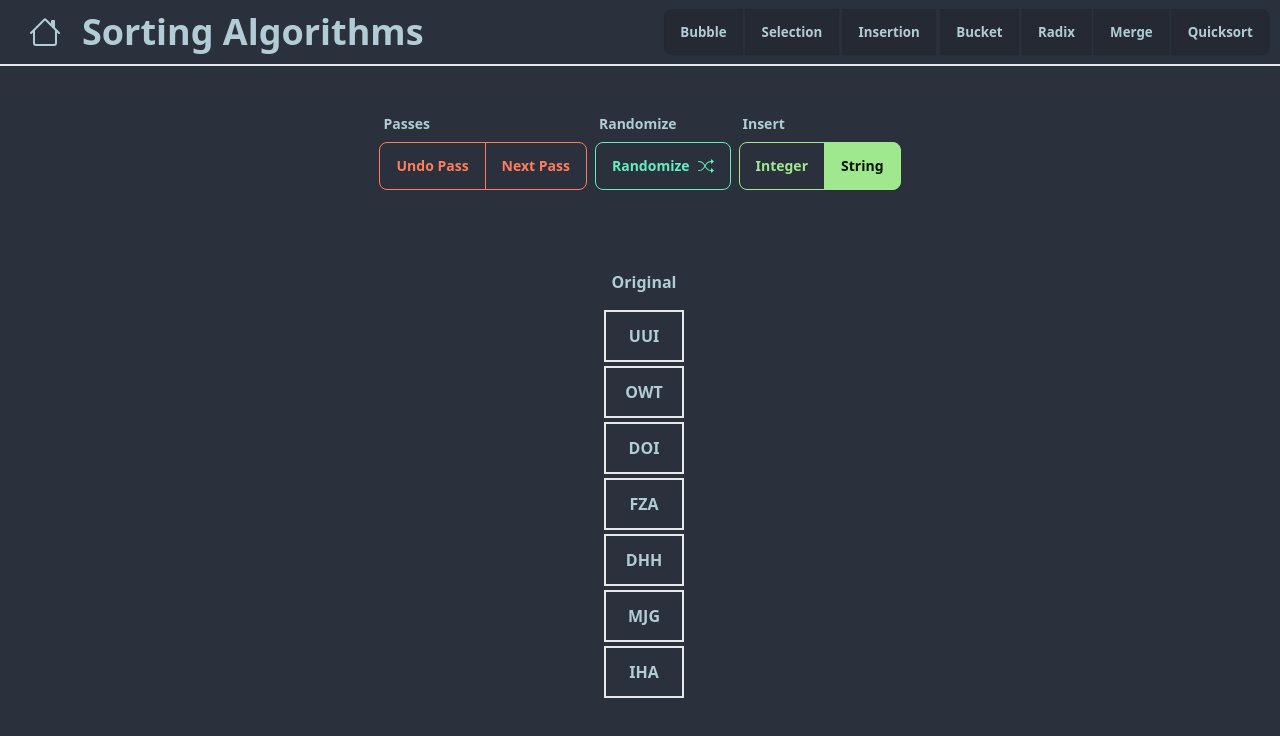
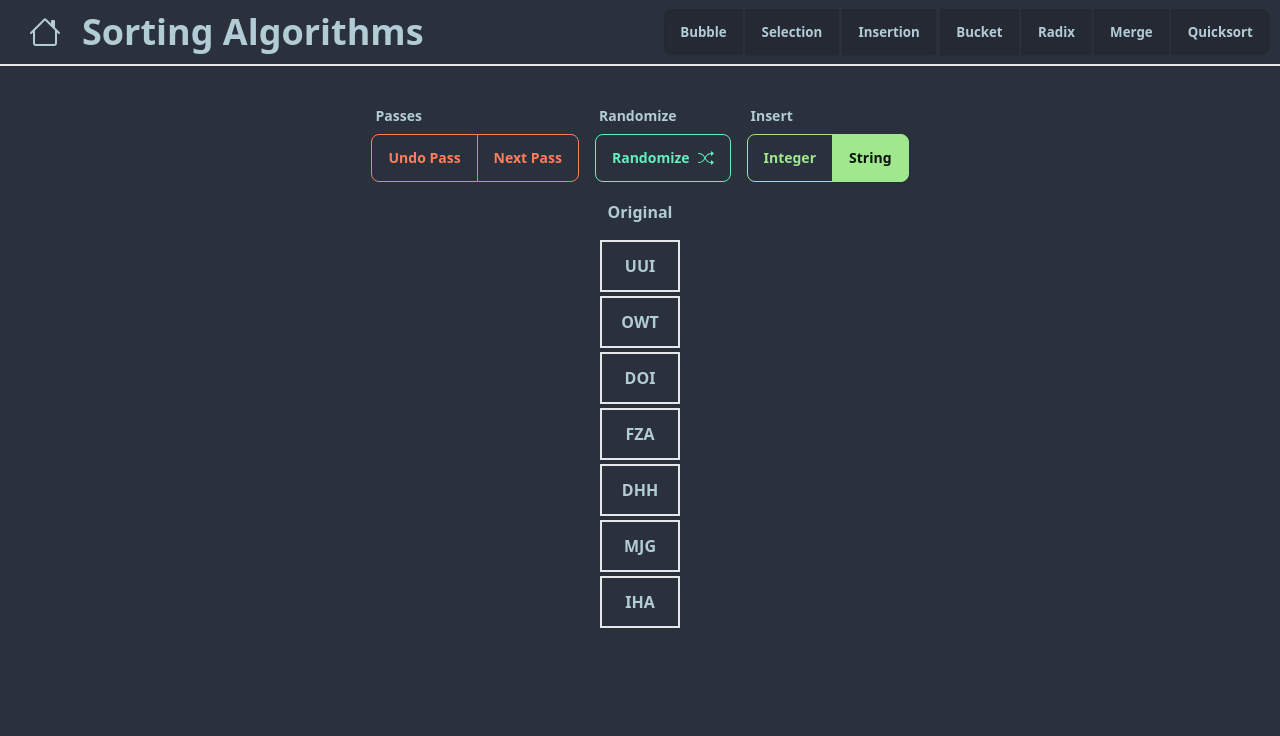
Before and after one commit to alexespejo/dsa-visualizer, a Svelte app: page /sorting_algo/radix_sort in a window 1280 px wide. Shown: the top 736 px of the page. Built offline with nearby package versions, Linux system fonts and the light colour scheme.

Commit message:
Fix layout

```diff
--- a/src/routes/SortingAlgorithms/RadixSort.svelte
+++ b/src/routes/SortingAlgorithms/RadixSort.svelte
@@ -1,6 +1,8 @@
 <script>
  import FunctionVisualizerLayout from "../../layouts/Layout.svelte";
  import FormControl from "../../components/custom/FormControl.svelte";
+ import Controls from "../../components/custom/layout/Controls.svelte";
+ import Visualize from "../../components/custom/layout/Visualize.svelte";
  import MarkedElements from "../../components/SortingAlgoControls/BucketSortControls/MarkedElements.svelte";
  import {
   generateRandomThreeDigitArray,
@@ -8,6 +10,7 @@
  } from "../../lib/sortingAlgo";
  import { onMount } from "svelte";
  import LabelInput from "../../components/custom/Inputs/Label.svelte";
+  import Layout from "../../layouts/Layout.svelte";
 
  let listOfBuckets = [];
  let intOrStringArray = false;
@@ -36,10 +39,10 @@
     subBuckets.push([...bucket]);
     if (intOrStringArray) {
         if(indexOfPass >= 1){
-                subBuckets.push([...bucket.sort((a, b) => (a % 10) - (b % 10))]);
+                subBuckets.push([...bucket].sort((a, b) => (a % 10) - (b % 10)));
         }
         if(indexOfPass >= 2){
-                subBuckets.push([...bucket.sort((a, b) => (a % 100) - (b % 100))]);
+                subBuckets.push([...bucket].sort((a, b) => (a % 100) - (b % 100)));
         }
         if(indexOfPass >= 3){
                 subBuckets.push([...bucket].sort());
@@ -47,13 +50,13 @@
     } else {
         if(indexOfPass >= 1){
             subBuckets.push([
-                ...bucket.sort((a, b) => a.slice(-1).localeCompare(b.slice(-1))),
-            ]);
+                ...bucket].sort((a, b) => a.slice(-1).localeCompare(b.slice(-1))),
+            );
         }
         if(indexOfPass >= 2){
             subBuckets.push([
-                ...bucket.sort((a, b) => a.charAt(1).localeCompare(b.charAt(1))),
-            ]);
+                ...bucket].sort((a, b) => a.charAt(1).localeCompare(b.charAt(1))),
+            );
         }
         if(indexOfPass >= 3){
             subBuckets.push([...bucket].sort());
@@ -76,11 +79,8 @@
  });
 </script>
 
-<FunctionVisualizerLayout dataStructure="SA">
- <div
-  class=" p-3 flex flex-col space-y-2 lg:flex-row sm:space-y-0 sm:space-x-2 relative justify-center w-full"
- >
-  <div class="lg:absolute flex top-10">
+<Layout dataStructure="SA">
+  <Controls>
     <FormControl>
         <LabelInput>Passes</LabelInput>
         <div class="join mr-2">
@@ -142,8 +142,9 @@
      >
     </div>
    </FormControl>
-  </div>
-  <div class=" flex space-x-5 text-base justify-center items-center h-screen">
+</Controls>
+  <Visualize>
+      <div class=" flex space-x-5 text-base">
        {#each listOfBuckets as subBucket, index}
         <div class="bucket">
          <div class="bucket-block border-base-100">
@@ -157,7 +158,6 @@
            <span class=" text-info">a</span>bc
           {/if}
          </div>
-
          {#each subBucket as item}
           <MarkedElements mark={itemMarked === item} func={() => markElement(item)}>
            {item}
@@ -166,8 +166,8 @@
         </div>
        {/each}
       </div>
- </div>
-</FunctionVisualizerLayout>
+  </Visualize>
+</Layout>
 
 <style>
  .bucket {
```
Lines whose indentation alone changed are shown as unchanged.
